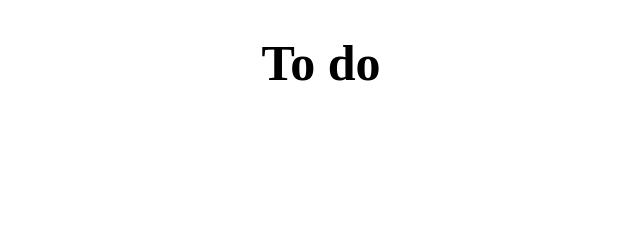
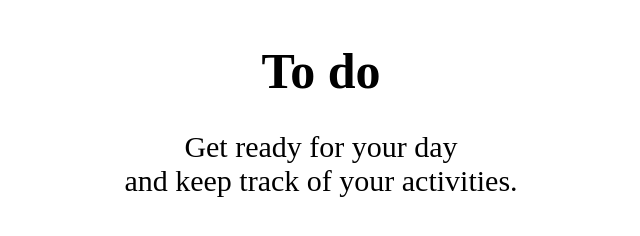
Before and after one commit to lab-antwerp-1/group-3-soc-project, a plain HTML site: page index.html in a window 1280 px wide. Shown: the whole page, without its empty margins (319-959 px from the left). Drawn offline with Linux system fonts and the light colour scheme.

Commit message:
Text body

```diff
--- a/client/styles/other-file.css
+++ b/client/styles/other-file.css
@@ -1,5 +1,12 @@
 .header {
   font-size: 50px;
-  font-weight: 600;
+  font-weight: 700;
+  text-align: center;
+  margin-bottom: 10px;
+}
+
+.introduction {
+  font-size: 30px;
+  font-weight: 500;
   text-align: center;
 }
--- a/index.html
+++ b/index.html
@@ -12,7 +12,10 @@
 
 <body>
   <div id="root">
-    <h1 class="header">To do</h1>
+    <section class="main-text">
+      <h1 class="header">To do</h1>
+      <p class="introduction">Get ready for your day<br>and keep track of your activities.</p>
+    </section>
   </div>
 
   <script type="module" src="./client/src/init/index.js"></script>
```
